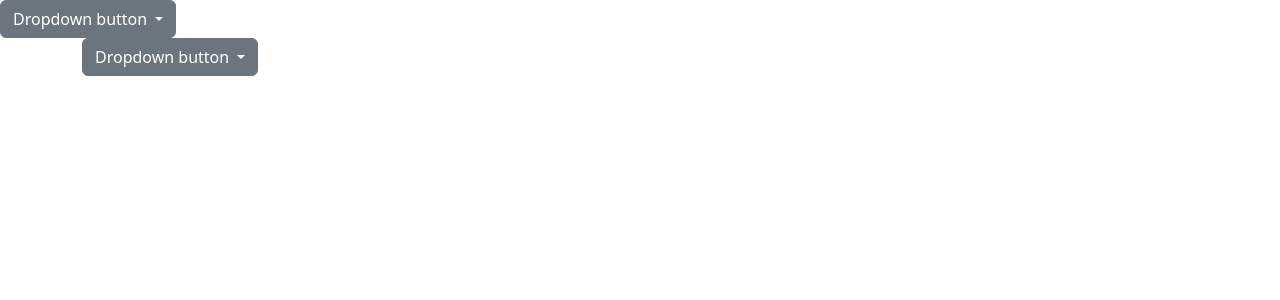
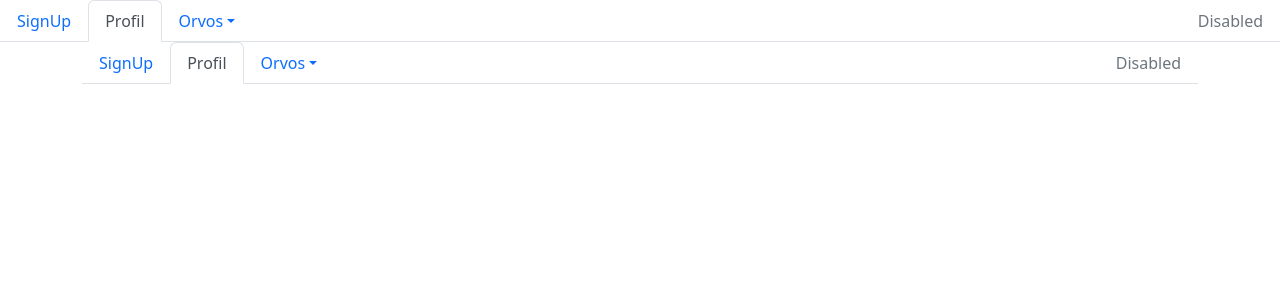
Before and after one commit to Attila732/Onkormanyzat_, an Angular app: page /app-nav in a window 1280 px wide. Shown: the top 300 px of the page. Built offline with nearby package versions, Linux system fonts and the light colour scheme.

Commit message:
a nav html ben van egy minta, személyre kell szabni

```diff
--- a/src/app/app.module.ts
+++ b/src/app/app.module.ts
@@ -3,7 +3,7 @@ import { BrowserModule } from '@angular/platform-browser';
 
 import { AppRoutingModule } from './app-routing.module';
 import { AppComponent } from './app.component';
-import { NgbModule } from '@ng-bootstrap/ng-bootstrap';
+import { NgbModule, NgbDropdownModule, NgbNavModule } from '@ng-bootstrap/ng-bootstrap';
 import { BodyComponent } from './body/body.component';
 import { KozteruletjelentoComponent } from './kozteruletjelento/kozteruletjelento.component';
 import { LoginComponent } from './login/login.component';
@@ -47,7 +47,9 @@ import { BrowserAnimationsModule } from '@angular/platform-browser/animations';
     RouterModule.forRoot([]),
     NgbModule,
     FormsModule,
-    BrowserAnimationsModule
+    BrowserAnimationsModule,
+    NgbDropdownModule,
+    NgbNavModule
   ],
   providers: [],
   bootstrap: [AppComponent]
--- a/src/app/nav/nav.component.html
+++ b/src/app/nav/nav.component.html
@@ -1,11 +1,13 @@
-<!-- <nav class="navbar navbar-expand-lg navbar-light bg-light">
+
+
+<!-- <nav ngbNav class="navbar navbar-expand-lg navbar-light bg-light">
   <div class="container-fluid">
     <a class="navbar-brand" href="#">Atigónia Önkormányzat</a>
     <button
       (click)="csukva = !csukva"
       class="navbar-toggler"
       type="button"
-      data-bs-toggle="collapse"
+      data-bs-toggle="dropdown"
       data-bs-target="#navbarSupportedContent"
       aria-controls="navbarSupportedContent"
       aria-expanded="false"
@@ -37,11 +39,11 @@
             routerLink="/app-elado-termek"
             >Eladó termékek</a
           >
-        </li>
+        </li> -->
 
-        <li [ngbCollapse]="csukva1" class="nav-item dropdown">
+        <!-- <li ngbDropdownMenu [ngbCollapse]="csukva1" class="nav-item dropdown">
           <a
-            ngbDropdownToggle
+            ngbDropdownAnchor
             class="nav-link dropdown-toggle"
             href="#"
             id="navbarDropdown"
@@ -53,22 +55,22 @@
           </a>
           <ul class="dropdown-menu" aria-labelledby="navbarDropdown" ngbDropdownMenu>
             <li>
-              <a class="dropdown-item" routerLink="/app-orvos"
+              <a ngbDropdownItem class="dropdown-item" routerLink="/app-orvos"
                 >Időpontfoglalás</a
               >
             </li>
             <li>
-              <a class="dropdown-item" routerLink="/app-orvos-egyeb-ugyek"
+              <a ngbDropdownItem class="dropdown-item" routerLink="/app-orvos-egyeb-ugyek"
                 >Egyéb ügyek</a
               >
             </li>
             <li>
               <hr class="dropdown-divider" />
             </li>
-            <li><a class="dropdown-item" href="#">Kapcsolat</a></li>
+            <li><a ngbDropdownItem class="dropdown-item" href="#">Kapcsolat</a></li>
           </ul>
-        </li>
-
+        </li> -->
+<!--
         <li [ngbCollapse]="csukva" class="nav-item dropdown">
           <a
             class="nav-link dropdown-toggle"
@@ -190,15 +192,49 @@
       </div>
     </div>
   </div>
-</nav> -->
+</nav>
+ -->
 
-<div ngbDropdown class="dropdown">
-  <button (click)="csukva = !csukva" ngbDropdownToggle class="btn btn-secondary dropdown-toggle" type="button" id="dropdownMenuButton" data-toggle="dropdown" aria-haspopup="true" aria-expanded="false">
+
+
+
+
+
+
+
+
+
+
+<!-- <div ngbDropdown >
+  <button  ngbDropdownToggle class="btn btn-secondary" >
     Dropdown button
   </button>
-  <div ngbDropdownMenu class="dropdown-menu" aria-labelledby="dropdownMenuButton">
-    <a ngbDropdownItem class="dropdown-item" href="#">Action</a>
-    <a ngbDropdownItem class="dropdown-item" href="#">Another action</a>
-    <a ngbDropdownItem class="dropdown-item" href="#">Something else here</a>
+  <div ngbDropdownMenu  >
+    <a ngbDropdownItem  href="#">Action</a>
+    <a ngbDropdownItem  href="#">Another action</a>
+    <a ngbDropdownItem  href="#">Something else here</a>
   </div>
-</div>
+</div> -->
+
+
+<ul ngbNav  [activeId]="2" class="nav-tabs justify-content-center">
+	<li [ngbNavItem]="1">
+		<button ngbNavLink routerLink="/sign-up">SignUp</button>
+	</li>
+	<li [ngbNavItem]="2">
+		<button ngbNavLink routerLink="/app-profil" >Profil</button>
+	</li>
+	<li ngbDropdown class="nav-item" role="presentation">
+		<button type="button" class="nav-link" ngbDropdownToggle>Orvos</button>
+		<div ngbDropdownMenu>
+      <!-- <button ngbDropdownItem  routerLink="/app-orvos">Orvos something...</button> -->
+			<button ngbDropdownItem routerLink="/app-orvos-egyeb-ugyek">Orvos egyéb</button>
+			<button ngbDropdownItem>Something else here</button>
+			<div class="dropdown-divider"></div>
+			<button ngbDropdownItem>Separated link</button>
+		</div>
+	</li>
+	<li ngbNavItem [disabled]="true" class="ms-auto">
+		<button ngbNavLink>Disabled</button>
+	</li>
+</ul>
```
